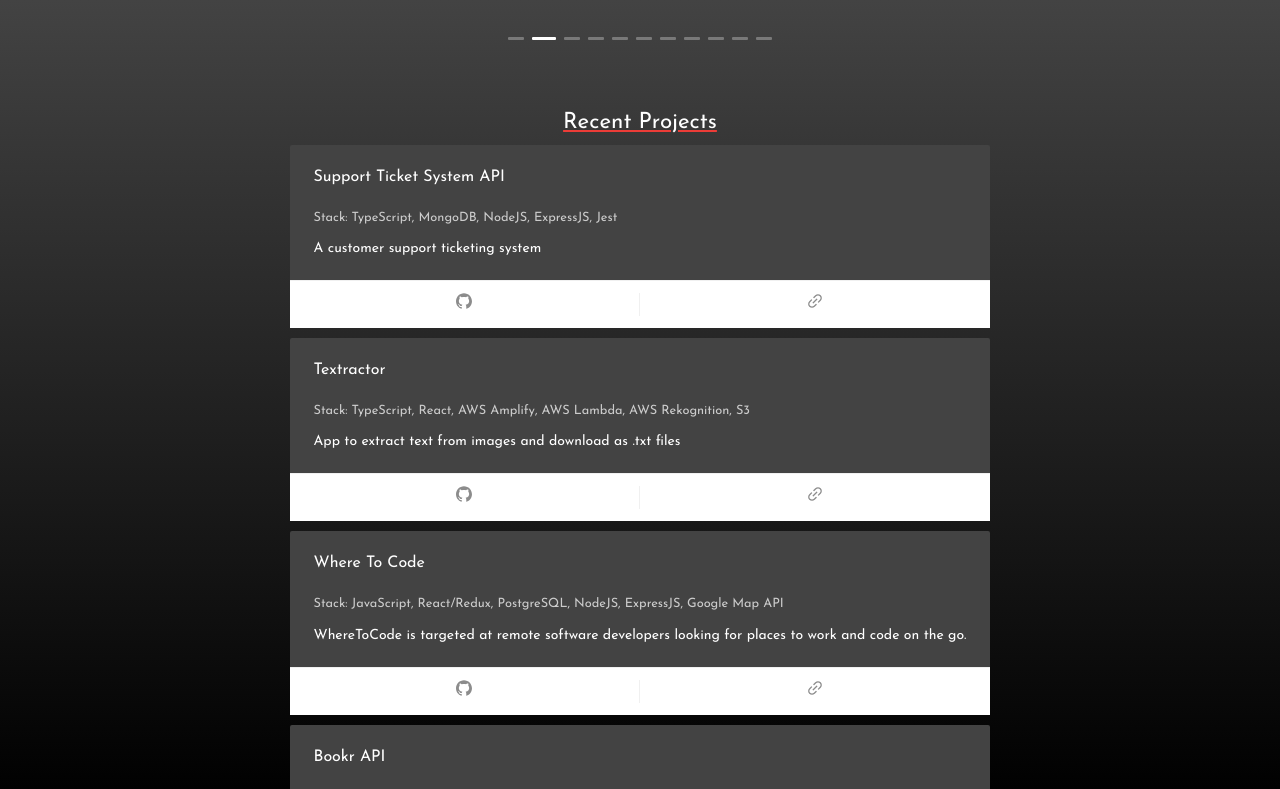
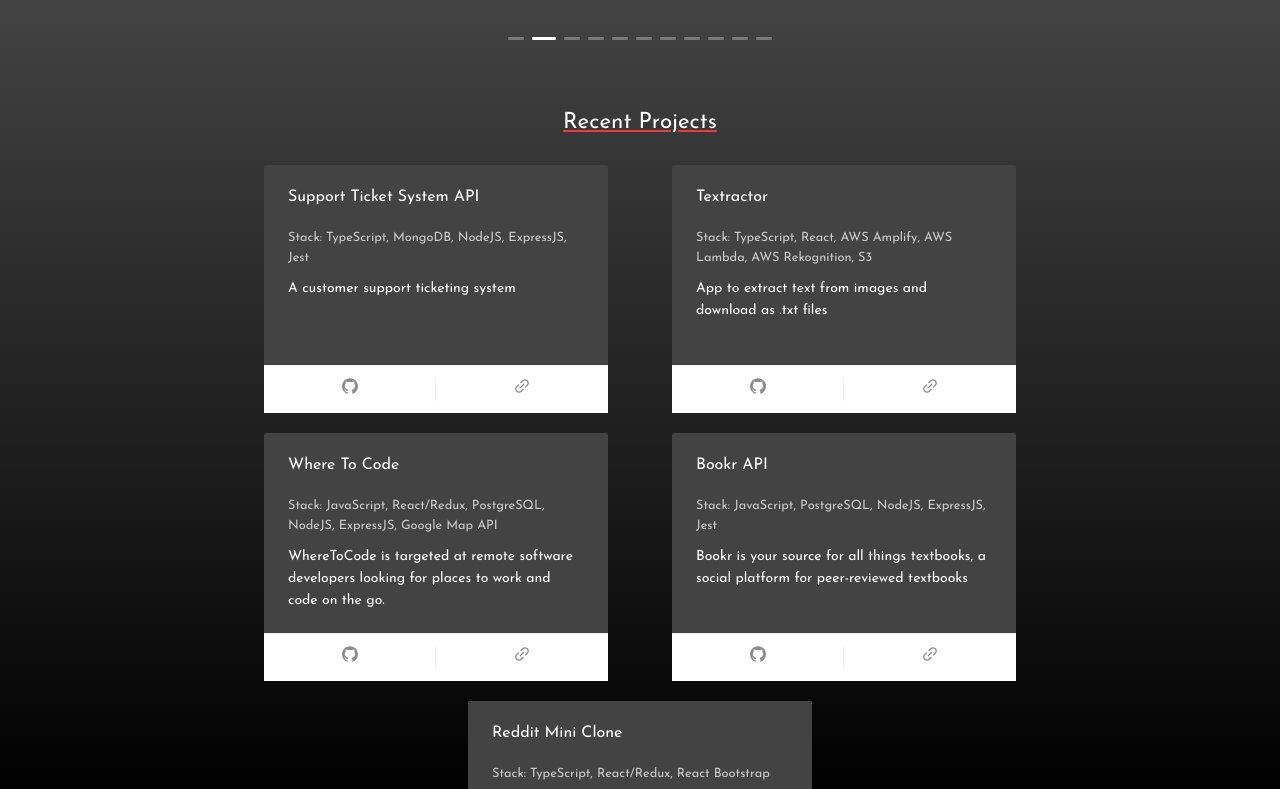
Before and after one commit to NabeelahY/Portfolio, a React (Create React App) app: page / in a window 1280 px wide. Shown: the part 800-1589 px from the top of the page. Built offline with nearby package versions, Linux system fonts and the light colour scheme; no server answers.

Commit message:
Project section responsive

```diff
--- a/src/components/Projects.tsx
+++ b/src/components/Projects.tsx
@@ -51,9 +51,9 @@ const Projects: React.FC = () => {
   };
 
   return (
-    <ProjectStyles id='Projects'>
+    <ProjectStyles id="Projects">
       <h1>Recent Projects</h1>
-      <div>
+      <div className="work">
         {projects.map((project, idx) => (
           <Card
             className="content"
@@ -76,9 +76,7 @@ const Projects: React.FC = () => {
               title={project.name}
               description={
                 <>
-                  <p >
-                    Stack: {project.stack}
-                  </p>
+                  <p>Stack: {project.stack}</p>
                   <div>{project.desc}</div>
                 </>
               }
--- a/src/components/styles/Projects.ts
+++ b/src/components/styles/Projects.ts
@@ -10,14 +10,16 @@ export const ProjectStyles = styled.section`
   h1 {
     font-size: 1.4rem;
     text-decoration: underline solid #ec3c37;
+    text-align: center;
   }
 
-  .ant-card {
+  .work {
+    width: 100%;
+    .content {
       margin: 10px 0;
-    &.content {
       color: #fff;
       background-color: #434343;
-    }
+      width: 100%;
 
       .ant-card-meta-detail {
         .ant-card-meta-description,
@@ -44,4 +46,23 @@ export const ProjectStyles = styled.section`
         }
       }
     }
+  }
+
+  @media (min-width: 1024px) {
+    .work {
+      display: flex;
+      flex-direction: row;
+      flex-wrap: wrap;
+      justify-content: space-evenly;
+      align-items: center;
+      margin: 20px 0;
+      .content {
+        width: 40%;
+        margin: 10px;
+        .ant-card-body {
+          height: 200px;
+        }
+      }
+    }
+  }
 `;
--- a/src/view/styles/Home.ts
+++ b/src/view/styles/Home.ts
@@ -15,4 +15,8 @@ export const HomeStyles = styled.main`
   @media (min-width: 768px) {
     margin: 0 auto;
   }
+
+  @media (min-width: 1024px) {
+    width: 900px;
+  }
 `;
```
Lines whose indentation alone changed are shown as unchanged.
